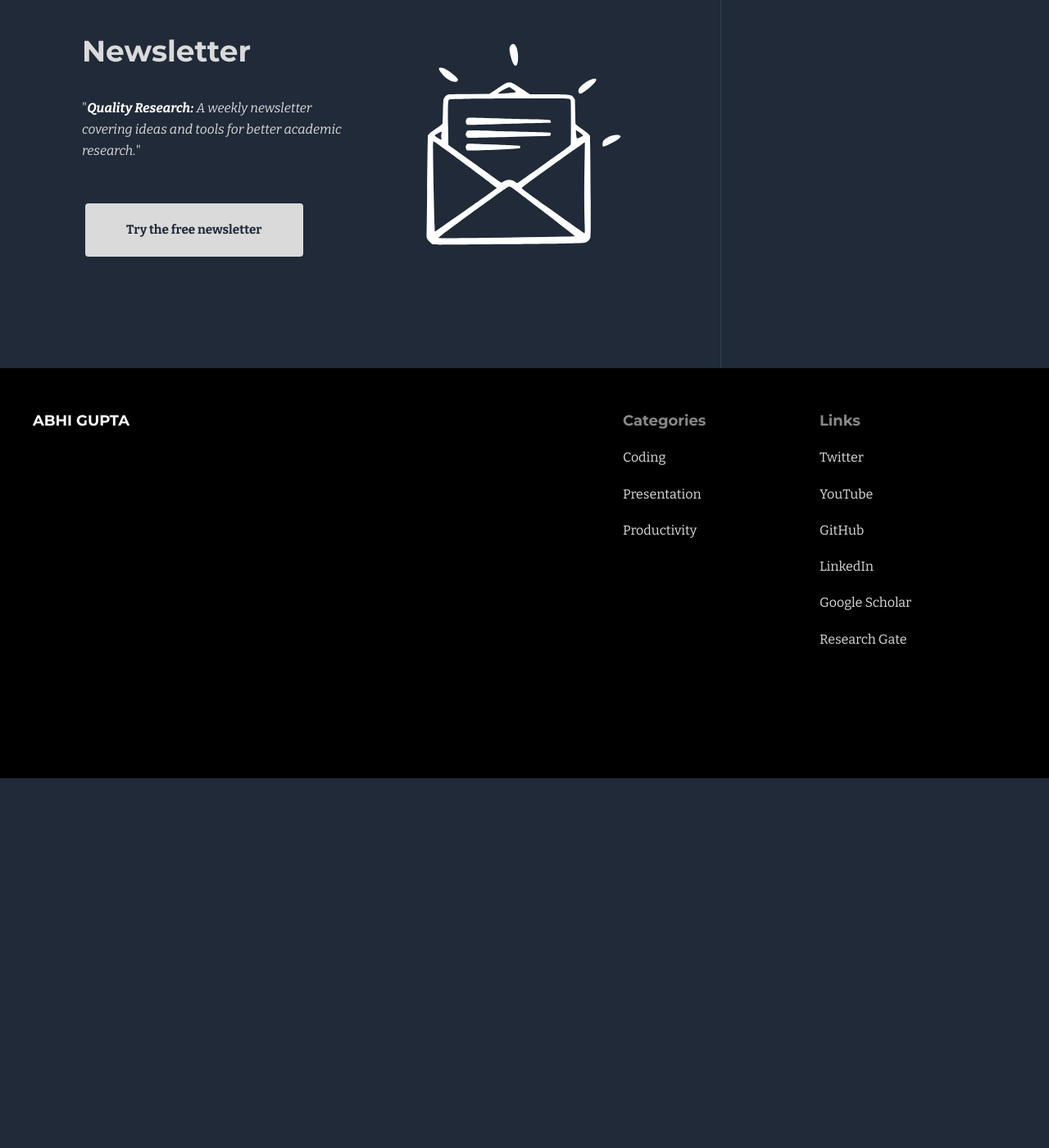
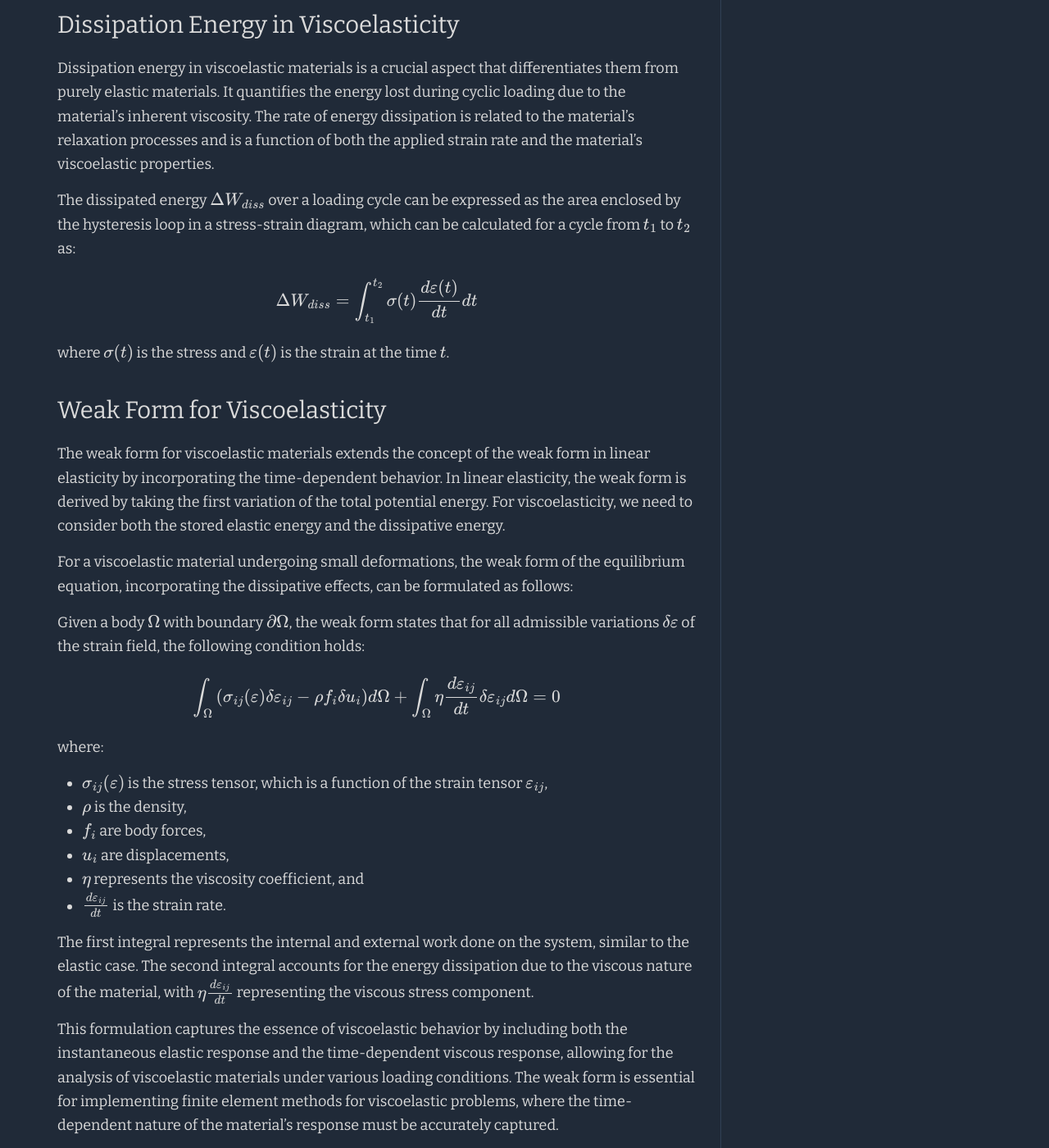
Before and after one commit to iitrabhi/iitrabhi.github.io, a Jekyll site: the page built from _posts/2024/01/2024-02-02-understanding-viscoelasticity.md, in a window 1280 px wide and 1400 px high, scrolled down 4043 px. Shown: the whole window at 82% size. Built offline with Jekyll 4.4.1, drawn with Linux system fonts in a browser that asks for light colours; formulas are drawn with MathJax 3; before the commit the page ends 4992 px from its top, so only the background shows below that; some of the changed text lies outside the part shown.

Commit message:
Update 2024-02-02-understanding-viscoelasticity.md

```diff
--- a/_posts/2024/01/2024-02-02-understanding-viscoelasticity.md
+++ b/_posts/2024/01/2024-02-02-understanding-viscoelasticity.md
@@ -82,6 +82,44 @@ $$
 
 High values of $\tan(\delta)$ indicate more viscous behavior, while lower values indicate more elastic behavior.
 
-### Conclusion
+These equations and models provide a mathematical framework to understand and predict how viscoelastic materials behave under various loading conditions. By analyzing these time-dependent stress-strain relationships, scientists and engineers can design materials and products that leverage the unique properties of viscoelasticity for applications requiring both elasticity and viscosity, such as impact absorption, comfort, and durability.
 
-These equations and models provide a mathematical framework to understand and predict how viscoelastic materials behave under various loading conditions. By analyzing these time-dependent stress-strain relationships, scientists and engineers can design materials and products that leverage the unique properties of viscoelasticity for applications requiring both elasticity and viscosity, such as impact absorption, comfort, and durability.
+## Variational form
+
+In the context of viscoelastic materials, in addition to the elastic energy stored in the material, there's an energy dissipation component due to the material's viscous behavior. This dissipation energy represents the loss of mechanical energy to heat or internal friction as the material deforms. Unlike purely elastic materials, where the energy is fully recoverable, viscoelastic materials convert a portion of the energy into heat, leading to a hysteresis effect in stress-strain cycles.
+
+### Dissipation Energy in Viscoelasticity
+
+Dissipation energy in viscoelastic materials is a crucial aspect that differentiates them from purely elastic materials. It quantifies the energy lost during cyclic loading due to the material's inherent viscosity. The rate of energy dissipation is related to the material's relaxation processes and is a function of both the applied strain rate and the material's viscoelastic properties.
+
+The dissipated energy $\Delta W_{diss}$ over a loading cycle can be expressed as the area enclosed by the hysteresis loop in a stress-strain diagram, which can be calculated for a cycle from $t_1$ to $t_2$ as:
+
+$$
+\Delta W_{diss} = \int_{t_1}^{t_2} \sigma(t) \frac{d\varepsilon(t)}{dt} dt
+$$
+
+where $\sigma(t)$ is the stress and $\varepsilon(t)$ is the strain at the time $t$.
+
+### Weak Form for Viscoelasticity
+
+The weak form for viscoelastic materials extends the concept of the weak form in linear elasticity by incorporating the time-dependent behavior. In linear elasticity, the weak form is derived by taking the first variation of the total potential energy. For viscoelasticity, we need to consider both the stored elastic energy and the dissipative energy.
+
+For a viscoelastic material undergoing small deformations, the weak form of the equilibrium equation, incorporating the dissipative effects, can be formulated as follows:
+
+Given a body $\Omega$ with boundary $\partial\Omega$, the weak form states that for all admissible variations $\delta\varepsilon$ of the strain field, the following condition holds:
+
+$$
+\int_{\Omega} \left( \sigma_{ij}(\varepsilon) \delta\varepsilon_{ij} - \rho f_i \delta u_i \right) d\Omega + \int_{\Omega} \eta \frac{d\varepsilon_{ij}}{dt} \delta\varepsilon_{ij} d\Omega = 0
+$$
+
+where:
+- $\sigma_{ij}(\varepsilon)$ is the stress tensor, which is a function of the strain tensor $\varepsilon_{ij}$,
+- $\rho$ is the density,
+- $f_i$ are body forces,
+- $u_i$ are displacements,
+- $\eta$ represents the viscosity coefficient, and
+- $\frac{d\varepsilon_{ij}}{dt}$ is the strain rate.
+
+The first integral represents the internal and external work done on the system, similar to the elastic case. The second integral accounts for the energy dissipation due to the viscous nature of the material, with $\eta \frac{d\varepsilon_{ij}}{dt}$ representing the viscous stress component.
+
+This formulation captures the essence of viscoelastic behavior by including both the instantaneous elastic response and the time-dependent viscous response, allowing for the analysis of viscoelastic materials under various loading conditions. The weak form is essential for implementing finite element methods for viscoelastic problems, where the time-dependent nature of the material's response must be accurately captured.
```
